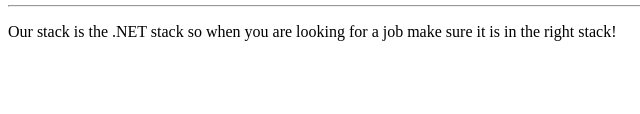
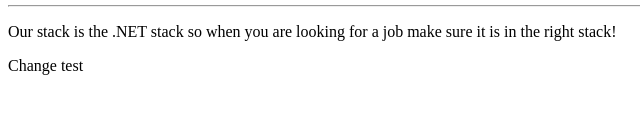
Before and after one commit to alandres92/HelloCF, a plain HTML site: page index.html in a window 1280 px wide. Shown: the part 160-274 px from the top of the page, 0-640 px from the left. Drawn offline with Linux system fonts and the light colour scheme.

Commit message:
Change Test text added

```diff
--- a/index.html
+++ b/index.html
@@ -7,5 +7,6 @@
         <img src="img/Hello world.jpg" />
         <hr />
         <p>Our stack is the .NET stack so when you are looking for a job make sure it is in the right stack!</p>
+        <p>Change test</p>
     </body>
 </html>
```
Also changed, not shown: 1 other file.
